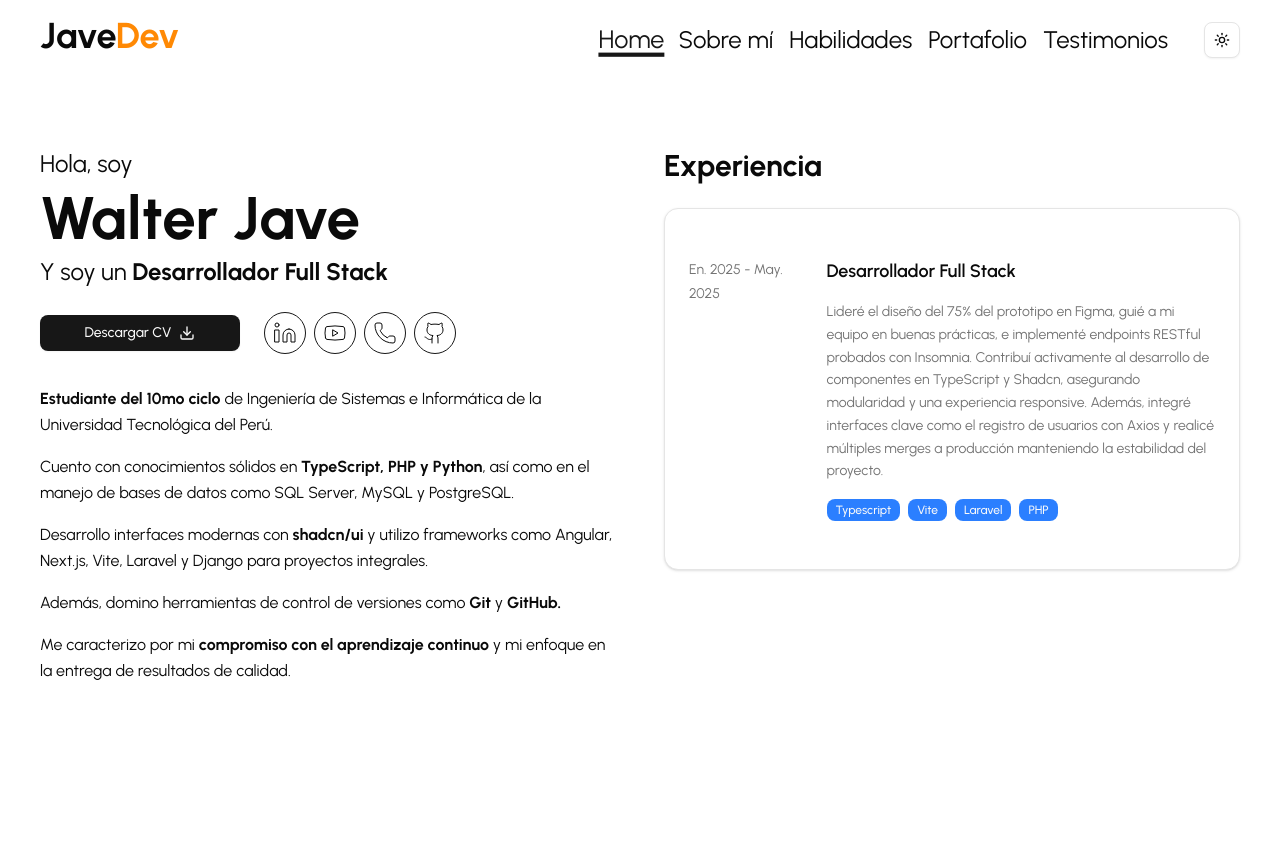
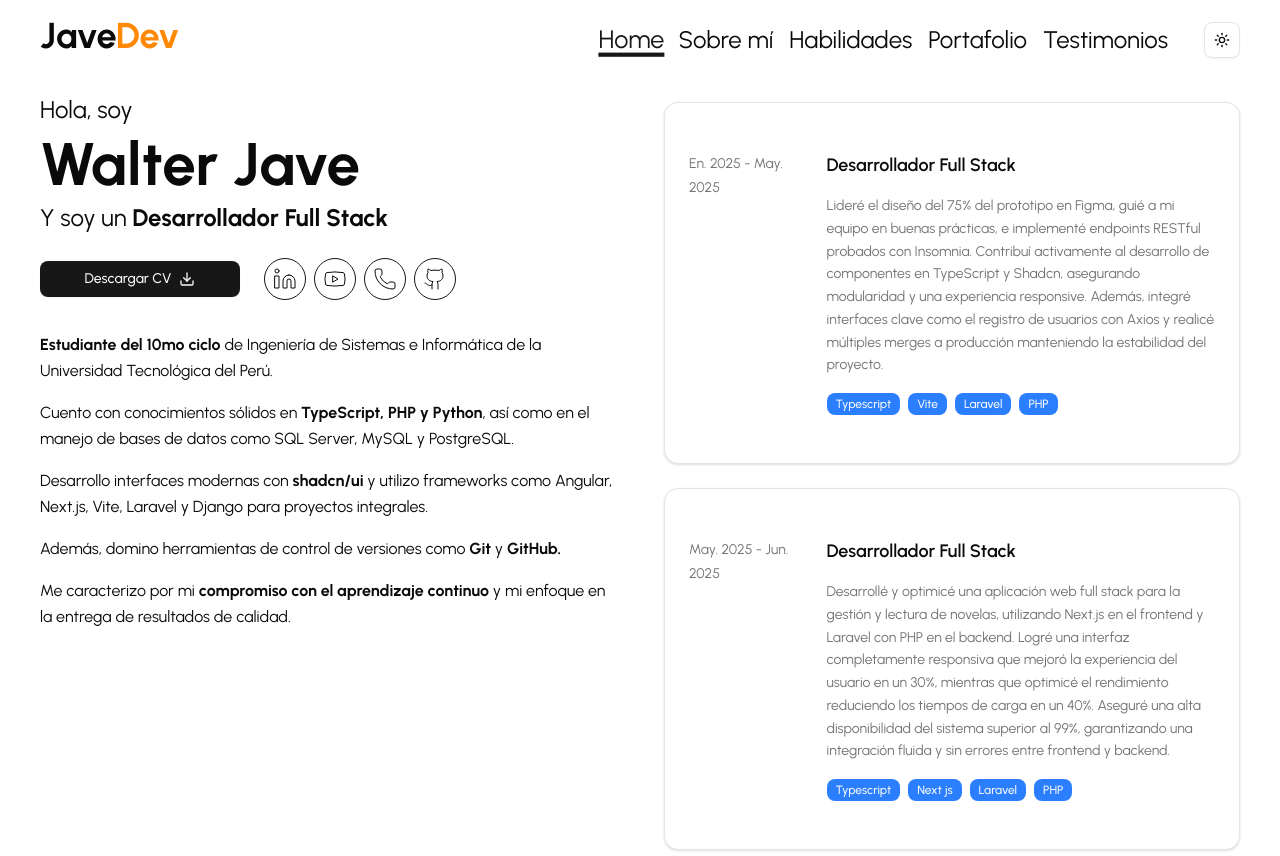
Before and after one commit to jbaxax/javedev-portfolio, a Next.js app: page / in a window 1280 px wide. Before the commit the page ends 800 px from the top, so only its background shows below. Built offline with nearby package versions, Linux system fonts and the light colour scheme.

Commit message:
💄 Update styles

```diff
--- a/app/page.tsx
+++ b/app/page.tsx
@@ -8,7 +8,7 @@ import ExperiencieCard from "@/components/experiencie-card";
 
 export default function Home() {
   return (
-    <main className="w-full min-h-screen flex flex-col justify-center items-center px-6 lg:px-10 py-8">
+    <main className="w-full min-h-screen flex flex-col justify-center items-center px-6 lg:px-10 mt-14">
       <div className="w-full max-w-7xl grid grid-cols-1 lg:grid-cols-2 gap-8 lg:gap-12 items-start mt-8">
         {/* Left Column - Hero Content */}
         <div className="flex flex-col justify-start">
@@ -66,10 +66,8 @@ export default function Home() {
         </div>
 
         {/* Right Column - Experience */}
-        <div className="flex flex-col">
-          <h2 className="text-2xl lg:text-3xl font-bold mb-6 text-center lg:text-left">
-            Experiencia
-          </h2>
+        <div className="flex flex-col mt-2">
+
           <ExperiencieCard />
         </div>
       </div>
--- a/components/experiencie-card/data.ts
+++ b/components/experiencie-card/data.ts
@@ -9,4 +9,13 @@ export const itemExperiencie = [
       "Lideré el diseño del 75% del prototipo en Figma, guié a mi equipo en buenas prácticas, e implementé endpoints RESTful probados con Insomnia. Contribuí activamente al desarrollo de componentes en TypeScript y Shadcn, asegurando modularidad y una experiencia responsive. Además, integré interfaces clave como el registro de usuarios con Axios y realicé múltiples merges a producción manteniendo la estabilidad del proyecto.",
   },
 
+  {
+    id:2,
+    start: "May. 2025",
+    finalice: "Jun. 2025",
+    role: "Desarrollador Full Stack",
+    tags:["Typescript", "Next js", "Laravel", "PHP"],
+    description: "Desarrollé y optimicé una aplicación web full stack para la gestión y lectura de novelas, utilizando Next.js en el frontend y Laravel con PHP en el backend. Logré una interfaz completamente responsiva que mejoró la experiencia del usuario en un 30%, mientras que optimicé el rendimiento reduciendo los tiempos de carga en un 40%. Aseguré una alta disponibilidad del sistema superior al 99%, garantizando una integración fluida y sin errores entre frontend y backend.",
+  }
+
 ];
--- a/components/navbar/index.tsx
+++ b/components/navbar/index.tsx
@@ -5,7 +5,7 @@ import NavToggle from "./nav-toggle";
 
 export default function Navbar() {
   return (
-    <header className="fixed bg-white dark:bg-black top-0 z-50 flex justify-between px-5 lg:px-10 py-4 w-full lg:min-w-[950px]">
+    <header className="fixed bg-white dark:bg-gray-950 top-0 z-50 flex justify-between px-5 lg:px-10 py-4 w-full lg:min-w-[950px]">
       <div className="hidden lg:block ">
         <h1 className="text-4xl font-bold ">
           Jave<span className="text-orange-400">Dev</span>
```
